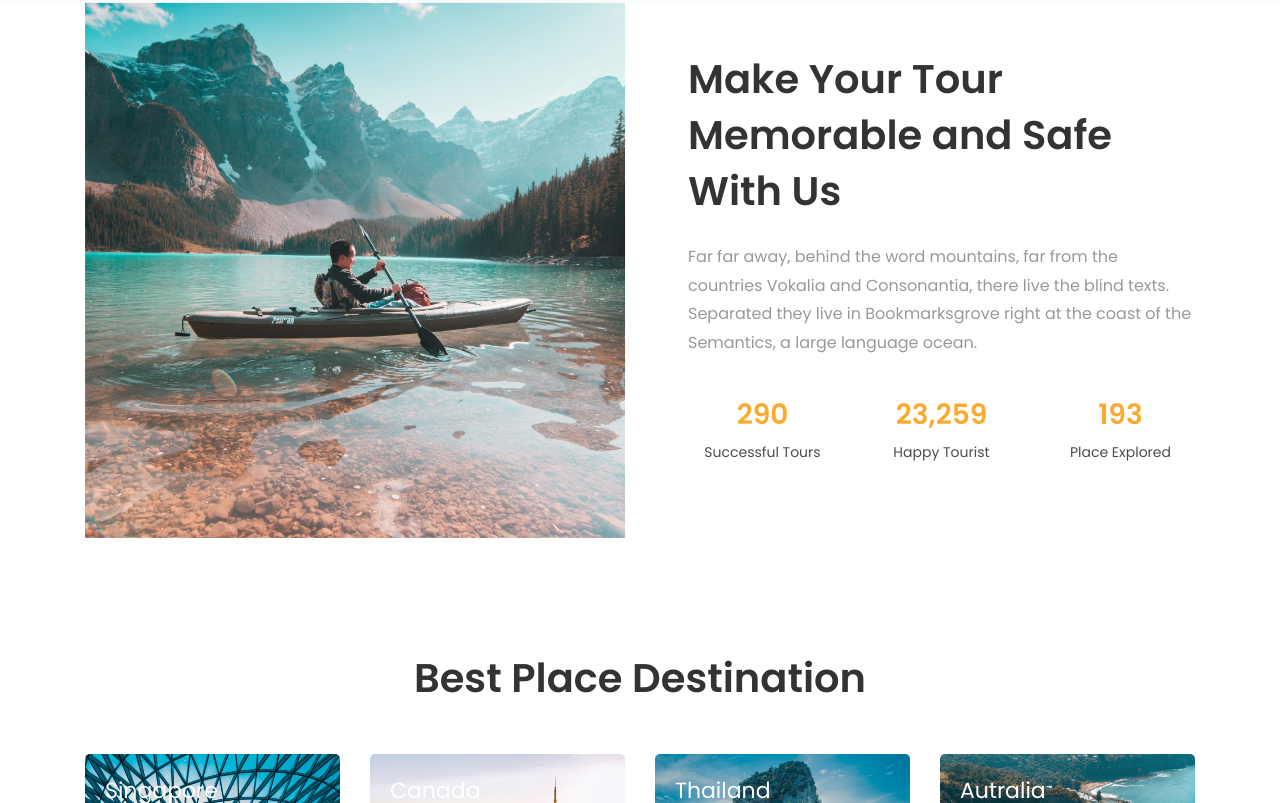
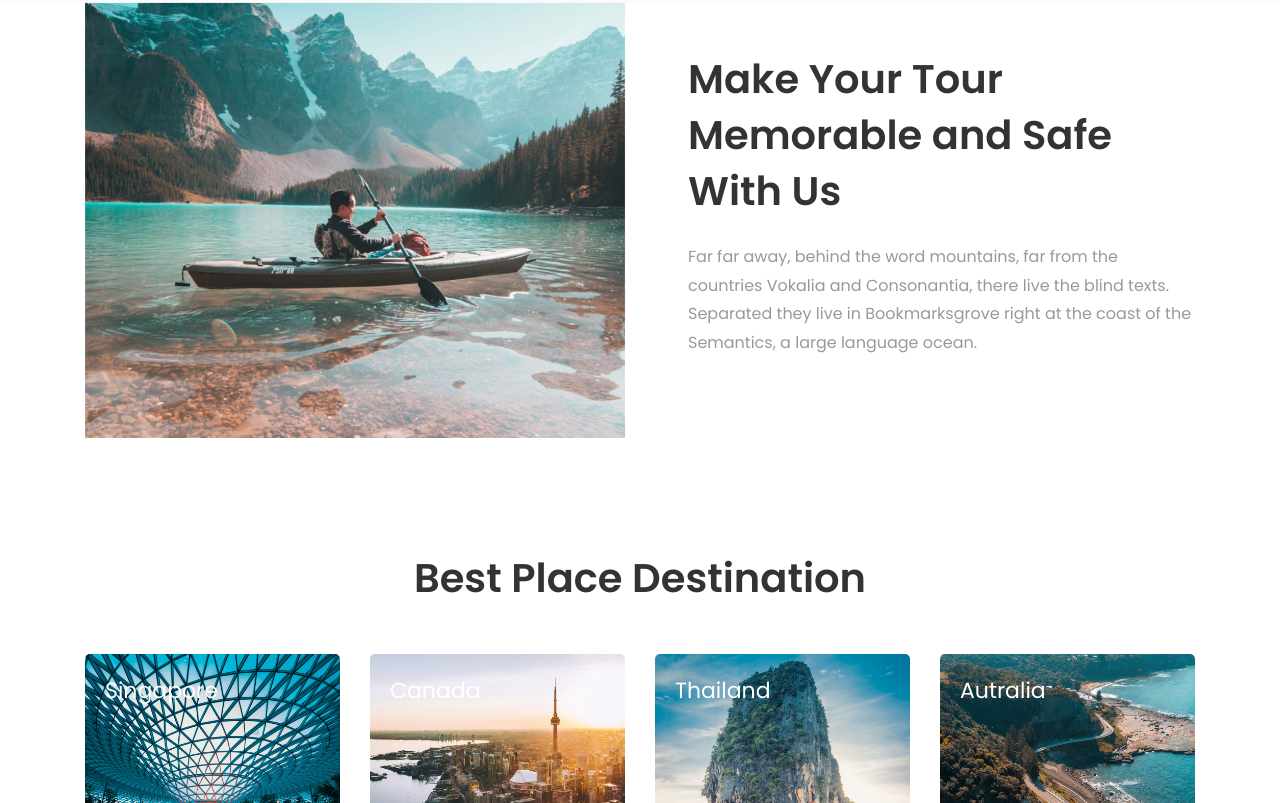
Before and after one commit to bear-bea-tourism/JulesIdealTravel, a plain HTML site: page index.html in a window 1280 px wide. Shown: the part 1548-2351 px from the top of the page. Drawn offline with Linux system fonts and the light colour scheme; some packages are replaced by stand-ins of ours; no server answers; files whose address does not match are found by name.

Commit message:
Update index.html

```diff
--- a/index.html
+++ b/index.html
@@ -206,33 +206,7 @@
 		            <p>Far far away, behind the word mountains, far from the countries Vokalia and Consonantia, there live the blind texts. Separated they live in Bookmarksgrove right at the coast of the Semantics, a large language ocean.</p>
 		          </div>
 		        </div>
-		    		<div class="row">
-		          <div class="col-md-4 justify-content-center counter-wrap ftco-animate">
-		            <div class="block-18 text-center mb-4">
-		              <div class="text">
-		                <strong class="number" data-number="300">0</strong>
-		                <span>Successful Tours</span>
-		              </div>
-		            </div>
-		          </div>
-		          <div class="col-md-4 justify-content-center counter-wrap ftco-animate">
-		            <div class="block-18 text-center mb-4">
-		              <div class="text">
-		                <strong class="number" data-number="24000">0</strong>
-		                <span>Happy Tourist</span>
-		              </div>
-		            </div>
-		          </div>
-		          <div class="col-md-4 justify-content-center counter-wrap ftco-animate">
-		            <div class="block-18 text-center mb-4">
-		              <div class="text">
-		                <strong class="number" data-number="200">0</strong>
-		                <span>Place Explored</span>
-		              </div>
-		            </div>
-		          </div>
-		        </div>
-	        </div>
+
         </div>
     	</div>
     </section>
```
